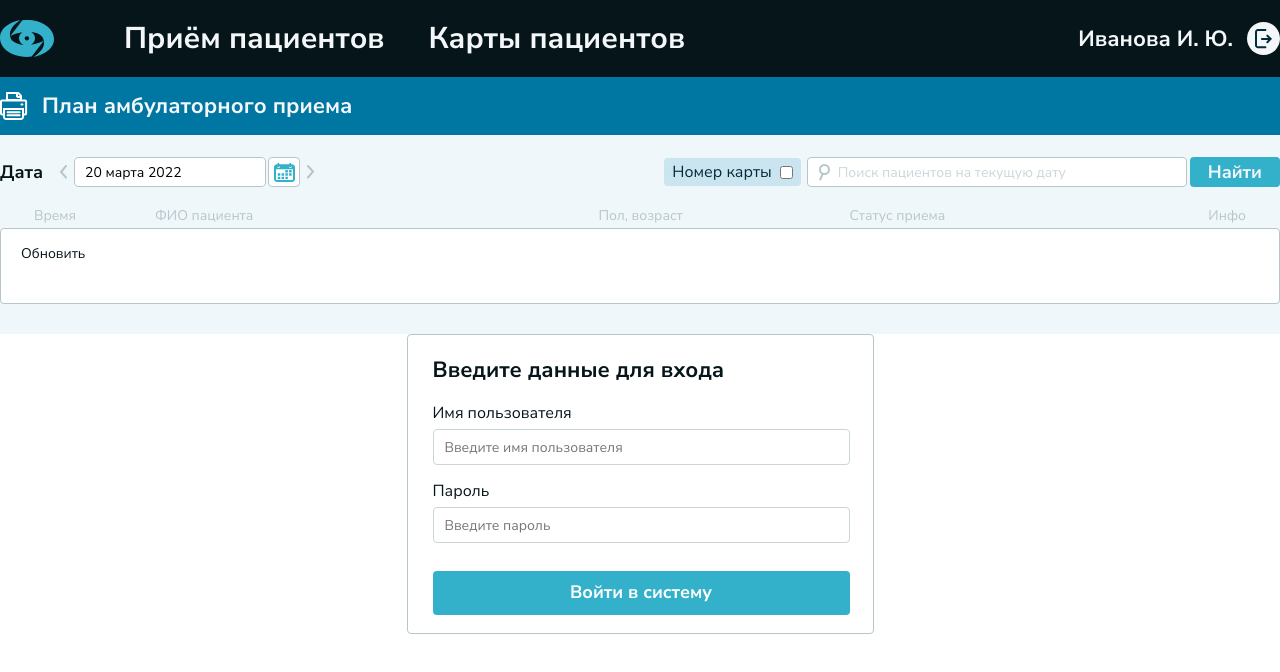
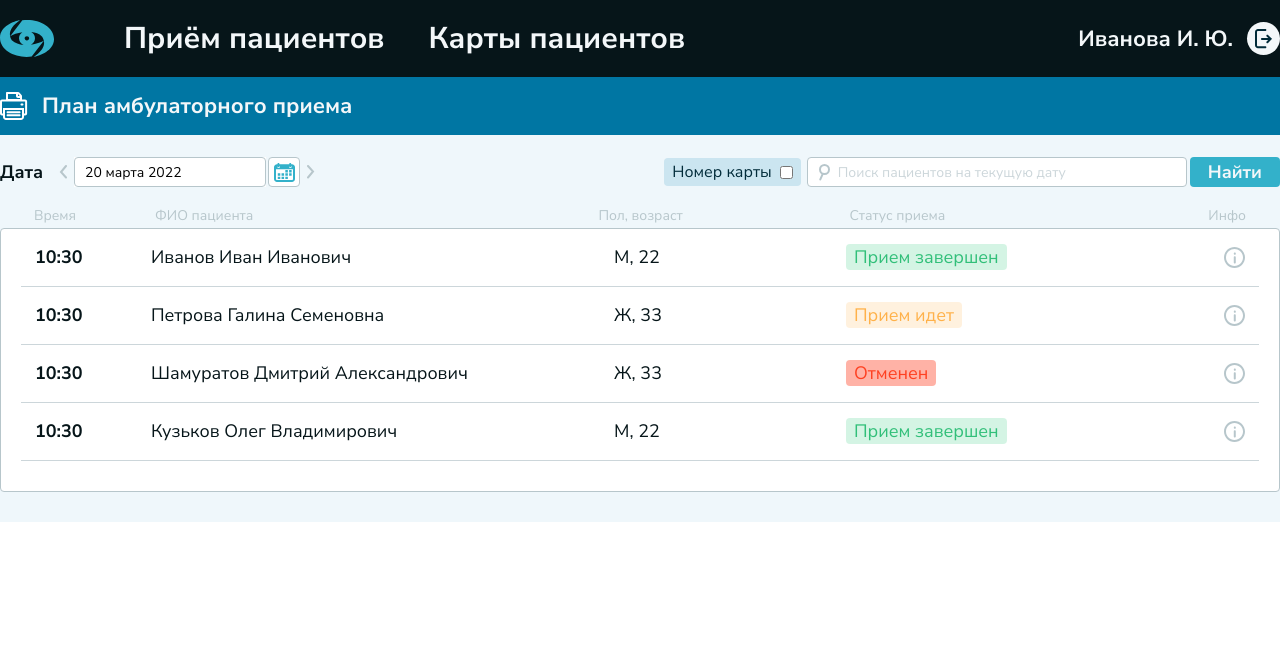
Before and after one commit to DenisVorop/crm, a React (Create React App) app: page /records in a window 1280 px wide. Shown: the top 672 px of the page. Built offline with nearby package versions, Linux system fonts and the light colour scheme; data requests are answered from the project's data file; a web font is replaced by a local one.

Commit message:
start work with redirect to login/page

```diff
--- a/src/App.js
+++ b/src/App.js
@@ -1,19 +1,26 @@
+import React from 'react';
+import { Route, Routes } from 'react-router-dom';
+
 import Header from "./Components/Header/Header.jsx";
 import Login from "./Components/Page/Login/Login.jsx";
 import Page from "./Components/Page/Page.jsx";
 
-//========================================================================================================================================================
+
 
 function App() {
   return (
     <div className="wrapper">
       <Header />
-      <Page />
-      <Login />
+      {/* <Page />
+      <Login /> */}
+      <Routes>
+        <Route path='/login'
+          element={<Login />} />
+        <Route path='/records'
+          element={<Page />} />
+      </Routes>
     </div>
   );
 }
 
-//========================================================================================================================================================
-
 export default App;
--- a/src/Components/Header/Header.jsx
+++ b/src/Components/Header/Header.jsx
@@ -21,7 +21,7 @@ const Header = () => {
                 </div>
                 <div className="header__log">
                     <div className="header__name">Иванова И. Ю.</div>
-                    <a href="#" className="header__button">
+                    <a href="/login" className="header__button">
                         <img src={logout} alt="logout" />
                     </a>
                 </div>
--- a/src/Components/Page/AdditionalInformation/information.scss
+++ b/src/Components/Page/AdditionalInformation/information.scss
@@ -44,7 +44,9 @@
 
     // .information__lasts
 
-    &__lasts {}
+    &__lasts {
+        padding: 14px 0px 14px 0px;
+    }
 
     // .information__last
 
@@ -84,6 +86,7 @@
 .last-information {
     background: rgba(203, 229, 240, 0.3);
     padding: 14px;
+    width: -webkit-fill-available;
 
     // .last-information__doctor
 
@@ -122,7 +125,7 @@
     // .last-information__building
 
     &__building {
-        margin: 0px 88px 0px 0px;
+        margin: 0px 125px 0px 0px;
     }
 
     // .last-information__see
@@ -136,5 +139,5 @@
 
 .lasts-information__records {
     display: flex;
-    gap: 17px;
+    gap: 20px;
 }
--- a/src/Components/Page/Login/Login.jsx
+++ b/src/Components/Page/Login/Login.jsx
@@ -1,11 +1,11 @@
 import { Form, Formik } from 'formik';
 // import { useEffect } from 'react';
 import { useSelector, useDispatch } from 'react-redux';
+import { Navigate } from 'react-router-dom';
 
 import { getAdmin } from '../../../Redux/Reducers/authReducer';
 
 import './login.scss'
-
 
 
 const Login = () => {
@@ -15,6 +15,7 @@ const Login = () => {
 
     if (admin.login === login && admin.password === password) {
         console.log('You are login!')
+        return <Navigate to='/records' />
     } else {
         console.log('Incorrect login or password!')
     }
--- a/src/Components/Page/Records/Records.jsx
+++ b/src/Components/Page/Records/Records.jsx
@@ -1,5 +1,6 @@
 import { useSelector, useDispatch } from 'react-redux';
 import { getUsersData } from '../../../Redux/Reducers/usersReducer';
+import { useEffect } from 'react';
 
 import Record from './Record';
 
@@ -11,13 +12,12 @@ const Records = () => {
 
     const dispatch = useDispatch();
 
-    const getUsers = () => {
+    useEffect(() => {
         dispatch(getUsersData());
-    }
+    }, []);
 
     return (
         <div className="records__body">
-            <button onClick={() => { getUsers() }} style={{ cursor: "pointer", margin: "0 0 25px 0" }}>Обновить</button>
             {usersData.map((obj, index) => {
                 return <Record
                     key={`${obj}_${index}`}
--- a/src/Components/Page/Records/records.scss
+++ b/src/Components/Page/Records/records.scss
@@ -19,12 +19,13 @@
         }
     }
 
+    // .records__person
+
     &__person {
         display: flex;
         width: 100%;
         align-items: center;
-        padding: 0px 14px 14px 14px;
-        // margin: 0px 0px 15px 0px;
+        padding: 0px 14px 0px 14px;
 
         // border-bottom: 1px solid #CCD6DA;
     }
```
